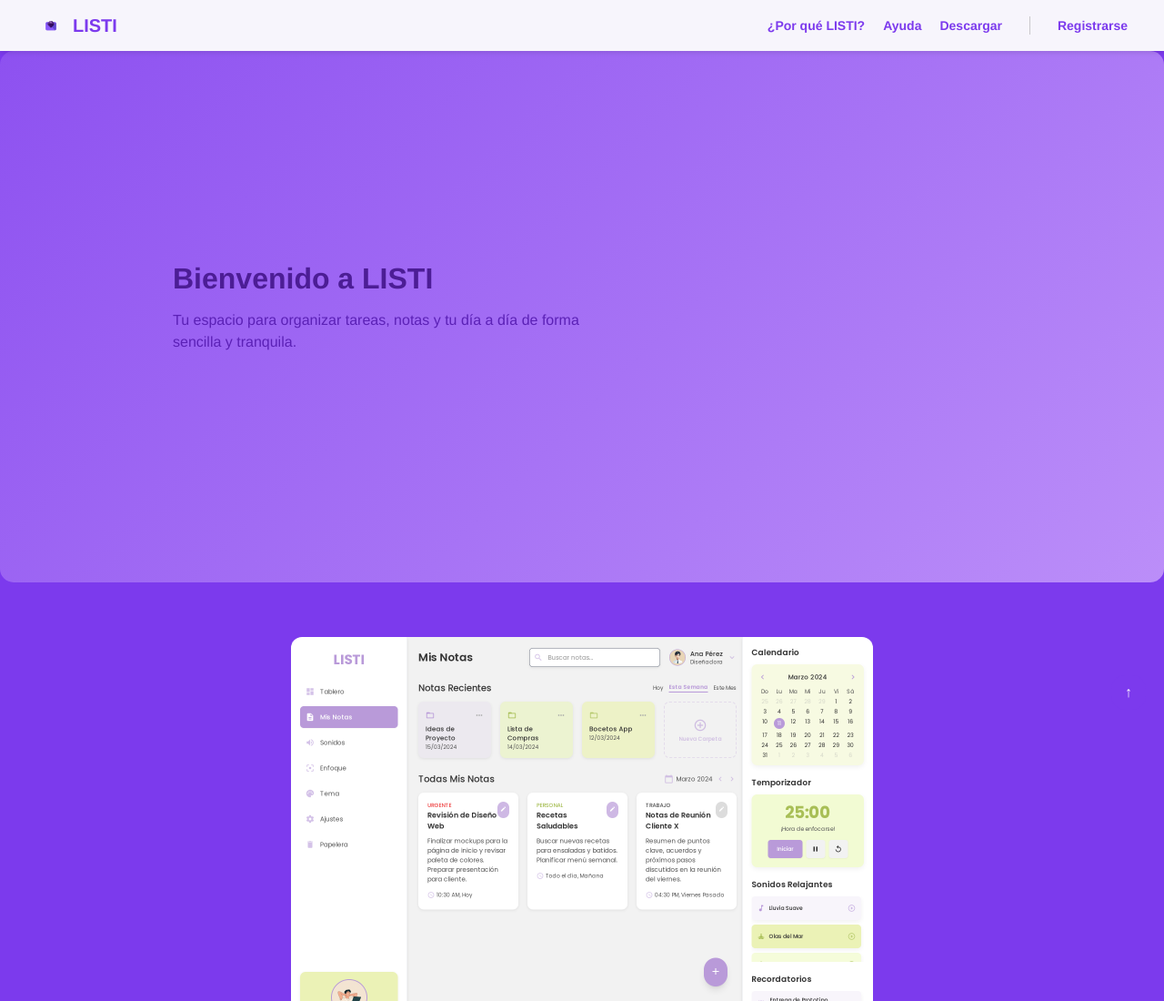
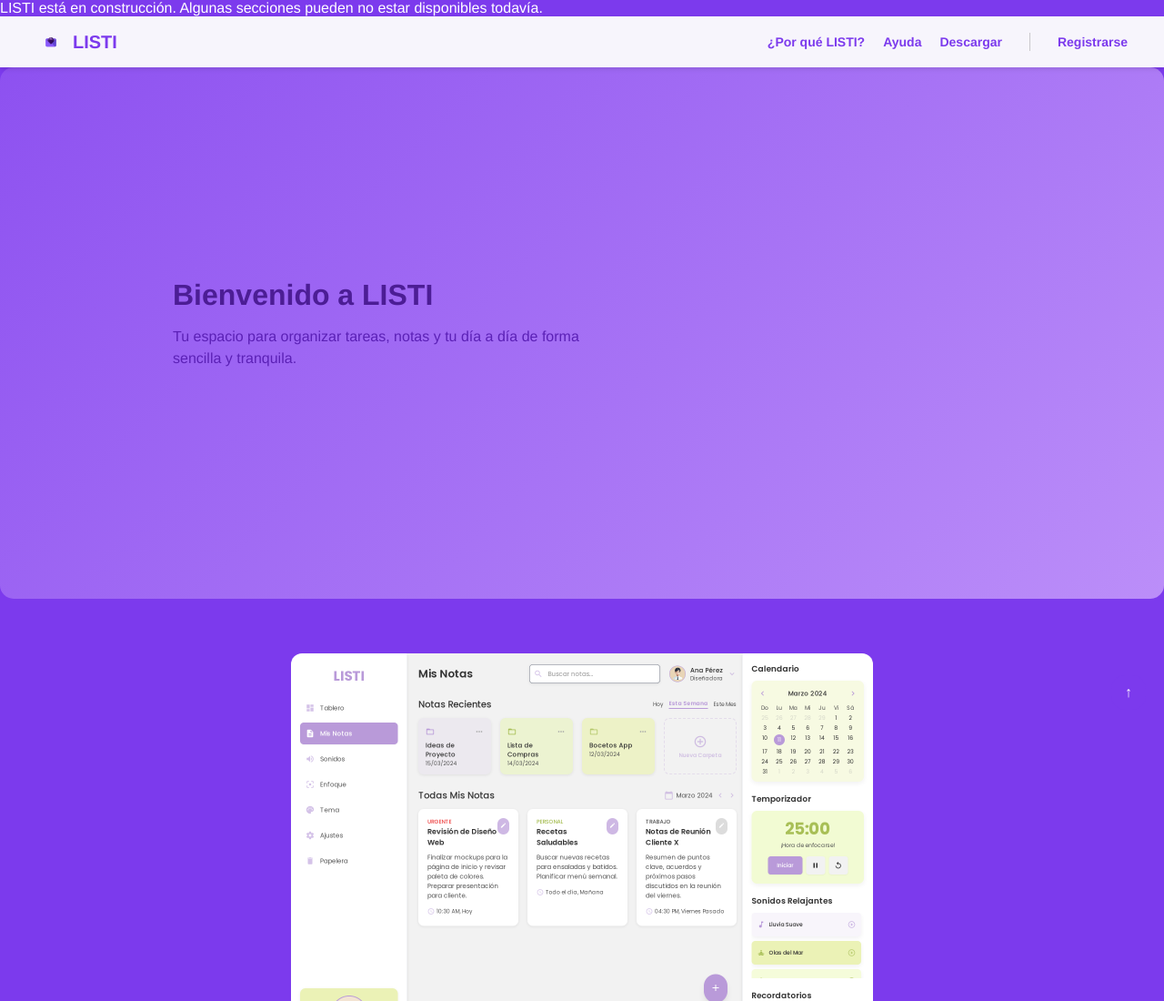
Before and after one commit to Cross765/APP_LISTI, a plain HTML site: page sitio/index.html in a window 1280 px wide. Shown: the top 1100 px of the page at 91% size. Drawn offline with Linux system fonts and the light colour scheme.

Commit message:
se agrego el cartel de construccion

```diff
--- a/sitio/index.html
+++ b/sitio/index.html
@@ -8,7 +8,9 @@
 </head>
 
 <body id="top">
-
+  <div class="construccion-banner">
+    LISTI está en construcción. Algunas secciones pueden no estar disponibles todavía.
+  </div>
   <!-- NAVBAR SUPERIOR -->
   <header class="navbar">
     <div class="logo">
--- a/sitio/style.css
+++ b/sitio/style.css
@@ -487,6 +487,10 @@ body {
   }
 }
 
+.construccion-banner{
+  color: #fff;
+}
+
 /* Aplicación de animaciones a secciones */
 .banner,
 .cards-section,
```
